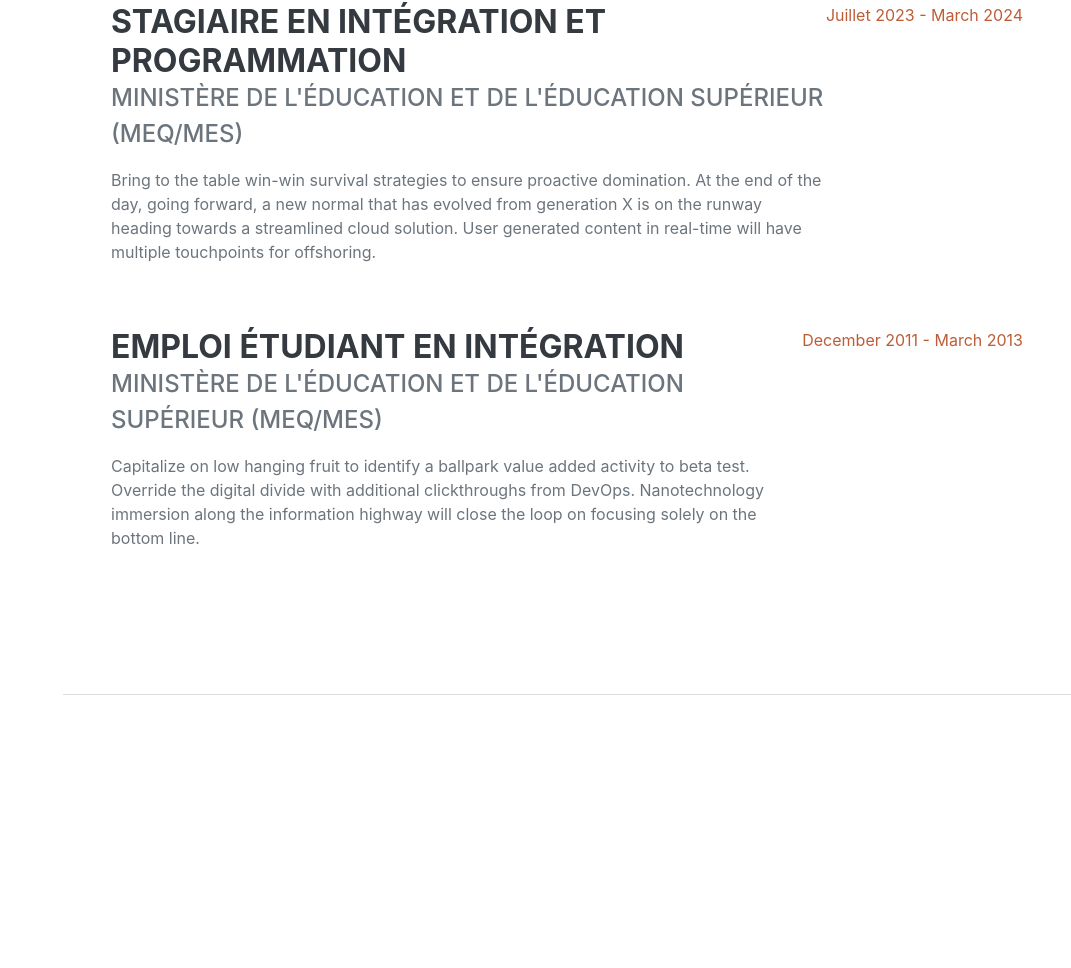
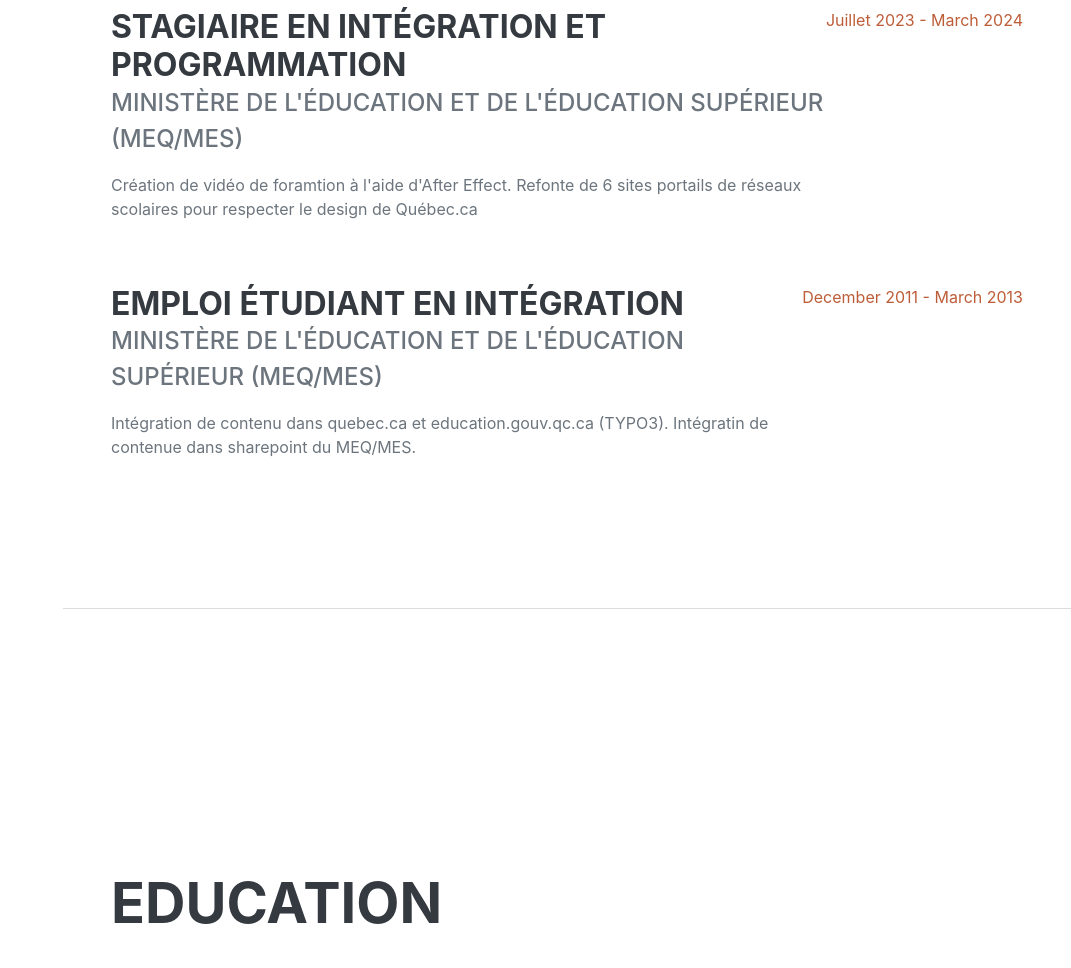
Before and after one commit to chalarakbergeronstpierre/Chalarak_portfolio, a plain HTML site: page index.html in a window 1280 px wide. Shown: the part 993-1961 px from the top of the page, without its empty margins (209-1280 px from the left). Drawn offline with nearby package versions, Linux system fonts and the light colour scheme; a web font is replaced by a local one.

Commit message:
Update index.html
mise à jour de la description des mes tâches au MEQ/MES

```diff
--- a/index.html
+++ b/index.html
@@ -65,7 +65,7 @@
                         <div class="flex-grow-1">
                                 <h3 class="mb-0">Stagiaire en intégration et programmation</h3>
                             <div class="subheading mb-3">Ministère de l'Éducation et de l'Éducation supérieur (MEQ/MES)</div>
-                            <p>Bring to the table win-win survival strategies to ensure proactive domination. At the end of the day, going forward, a new normal that has evolved from generation X is on the runway heading towards a streamlined cloud solution. User generated content in real-time will have multiple touchpoints for offshoring.</p>
+                                <p>Création de vidéo de foramtion à l'aide d'After Effect. Refonte de 6 sites portails de réseaux scolaires pour respecter le design de Québec.ca</p>
                         </div>
                         <div class="flex-shrink-0"><span class="text-primary">Juillet 2023 - March 2024</span></div>
                     </div>
@@ -73,7 +73,7 @@
                         <div class="flex-grow-1">
                             <h3 class="mb-0">Emploi étudiant en intégration </h3>
                             <div class="subheading mb-3">Ministère de l'Éducation et de l'Éducation supérieur (MEQ/MES)</div>
-                            <p>Capitalize on low hanging fruit to identify a ballpark value added activity to beta test. Override the digital divide with additional clickthroughs from DevOps. Nanotechnology immersion along the information highway will close the loop on focusing solely on the bottom line.</p>
+                            <p>Intégration de contenu dans quebec.ca et education.gouv.qc.ca (TYPO3). Intégratin de contenue dans sharepoint du MEQ/MES. </p>
                         </div>
                         <div class="flex-shrink-0"><span class="text-primary">December 2011 - March 2013</span></div>
                     </div>
@@ -168,7 +168,6 @@
                     <p>J'aime tout ce qui touche la technologie, donc en dehors du travail, on me trouvera sûrement devant mon ordinateur à regarder des vidéos de nouveaux produits technologiques ou en train de travailler sur des projets personnels</p>
                     <p>J'ai aussi un intérêt pour les langues. En effet, mon premier DEC est en arts et lettres-langues. Cet intérêt m'a aussi permis de voyager en Angleterre, au Vietnam et en Thaïlande.</p>
                     <p>J'aime aussi le sport. J'ai joué pendant 11 ans au soccer. J'ai aussi toujours été fascinée par les arts martiaux et j'ai obtenu ma ceinture noire en karaté en 2010. Un accomplissement personnel dont je suis très fière.</p>
-
                 </div>
             </section>
             <hr class="m-0" />
```
